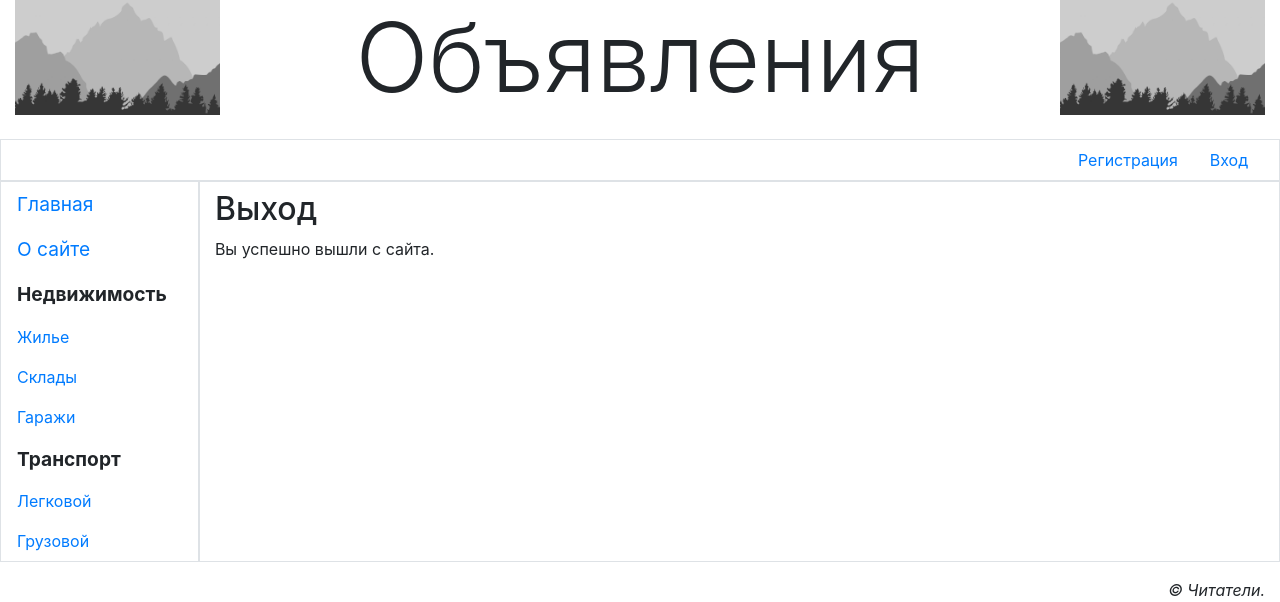
After one commit to z4pik/bboard, a Django app: page /accounts/logout/ in a window 1280 px wide. The commit adds this page. Shown: the top 602 px of the page. Run offline with Django 4.2, Linux system fonts and the light colour scheme; the visitor is signed in with stand-in values (Sample User, id 1); some libraries are stand-ins or nearby versions.

Commit message:
Выб-страница выхода из аккаунта

```diff
--- a/main/templates/layout/basic.html
+++ b/main/templates/layout/basic.html
@@ -45,7 +45,7 @@
                     <a href="#" class="dropdown-item">
                         Изменить пароль
                     </a>
-                    <a href="#" class="dropdown-item">
+                    <a href="{% url 'main:logout' %}" class="dropdown-item">
                         Выйти
                     </a>
                     <a href="#" class="dropdown-item">
--- /dev/null
+++ b/main/templates/main/logout.html
@@ -0,0 +1,8 @@
+{% extends 'layout/basic.html' %}
+
+{% block title %}Выход{% endblock %}
+
+{% block content %}
+<h2>Выход</h2>
+<p>Вы успешно вышли с сайта.</p>
+{% endblock %}
--- a/main/urls.py
+++ b/main/urls.py
@@ -1,6 +1,6 @@
 from django.urls import path
 
-from .views import index, other_page, BbLoginView, profile
+from .views import index, other_page, BbLoginView, profile, BbLogoutView
 
 app_name = 'main'
 
@@ -8,10 +8,11 @@ urlpatterns = [
 
     # Указан именно данный путь (accounts/profile), потому что по умолчанию django выполняет перенаправление
     # именно на этот адрес, после успешного входа
-    path('accounts/profile', profile, name='profile'),
+    path('accounts/profile/', profile, name='profile'),
     # Указан именно данный путь (accounts/login/), потому что по умолчанию django выполняет перенаправление
     # именно на этот адрес, когда пользователь хочет получить доступ к закрытой странице
     path('accounts/login/', BbLoginView.as_view(), name='login'),
+    path('accounts/logout/', BbLogoutView.as_view(), name='logout'),
     path('<str:page>/', other_page, name='other'),
     path('', index, name='index')
 ]
--- a/main/views.py
+++ b/main/views.py
@@ -2,7 +2,8 @@ from django.shortcuts import render
 from django.http import HttpResponse, Http404
 from django.template import TemplateDoesNotExist
 from django.template.loader import get_template
-from django.contrib.auth.views import LoginView
+from django.contrib.auth.views import LoginView, LogoutView
+from django.contrib.auth.mixins import LoginRequiredMixin
 from django.contrib.auth.decorators import login_required
 
 
@@ -31,3 +32,9 @@ class BbLoginView(LoginView):
 def profile(request):
     # Профиль пользователя
     return render(request, 'main/profile.html')
+
+
+class BbLogoutView(LoginRequiredMixin, LogoutView):
+    """Страница выхода должна быть доступна только зарегистрированным пользователям, которые выполнили вход.
+    Поэтому я и добавил LoginRequiredMixin """
+    template_name = 'main/logout.html'
```
